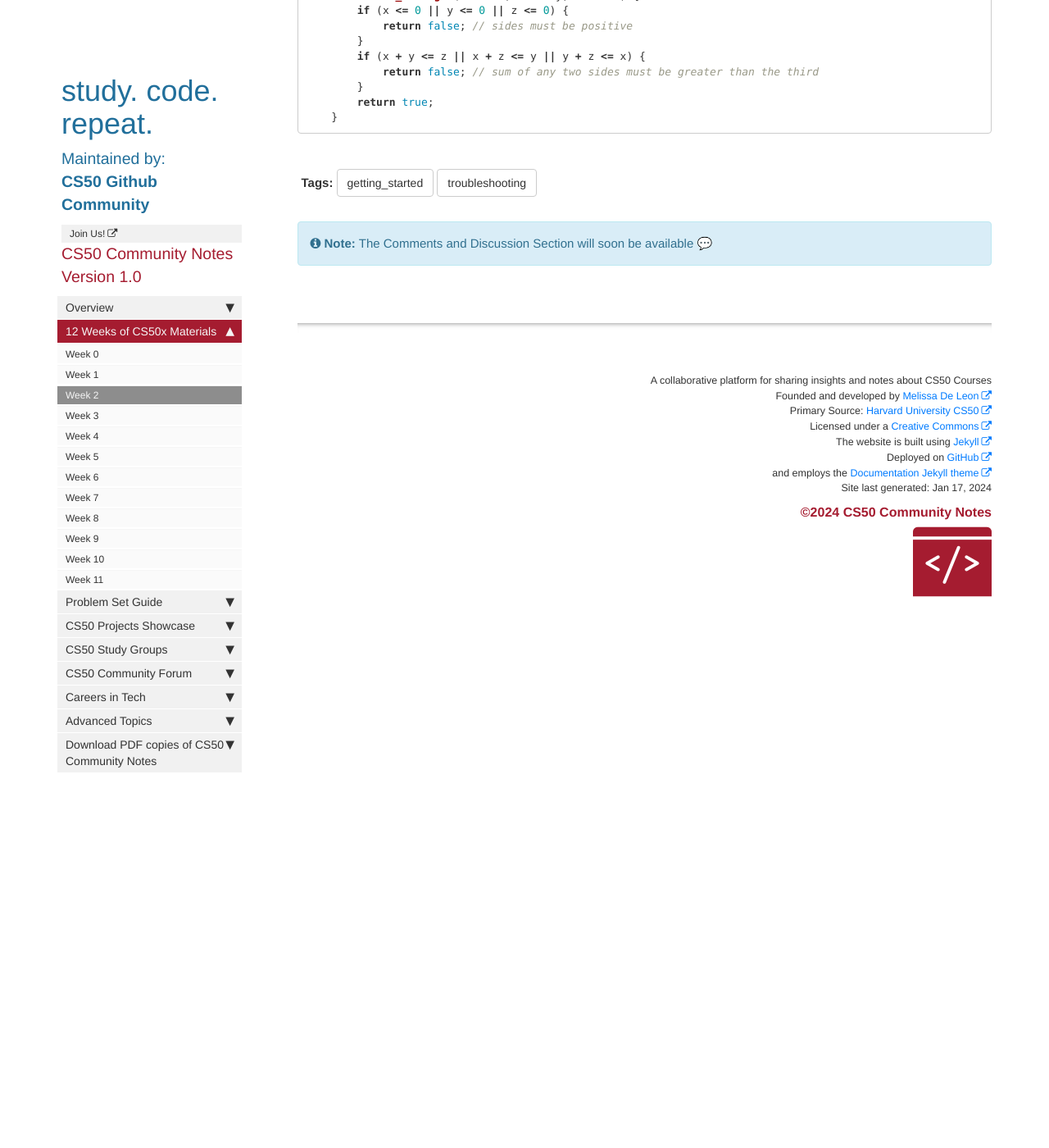
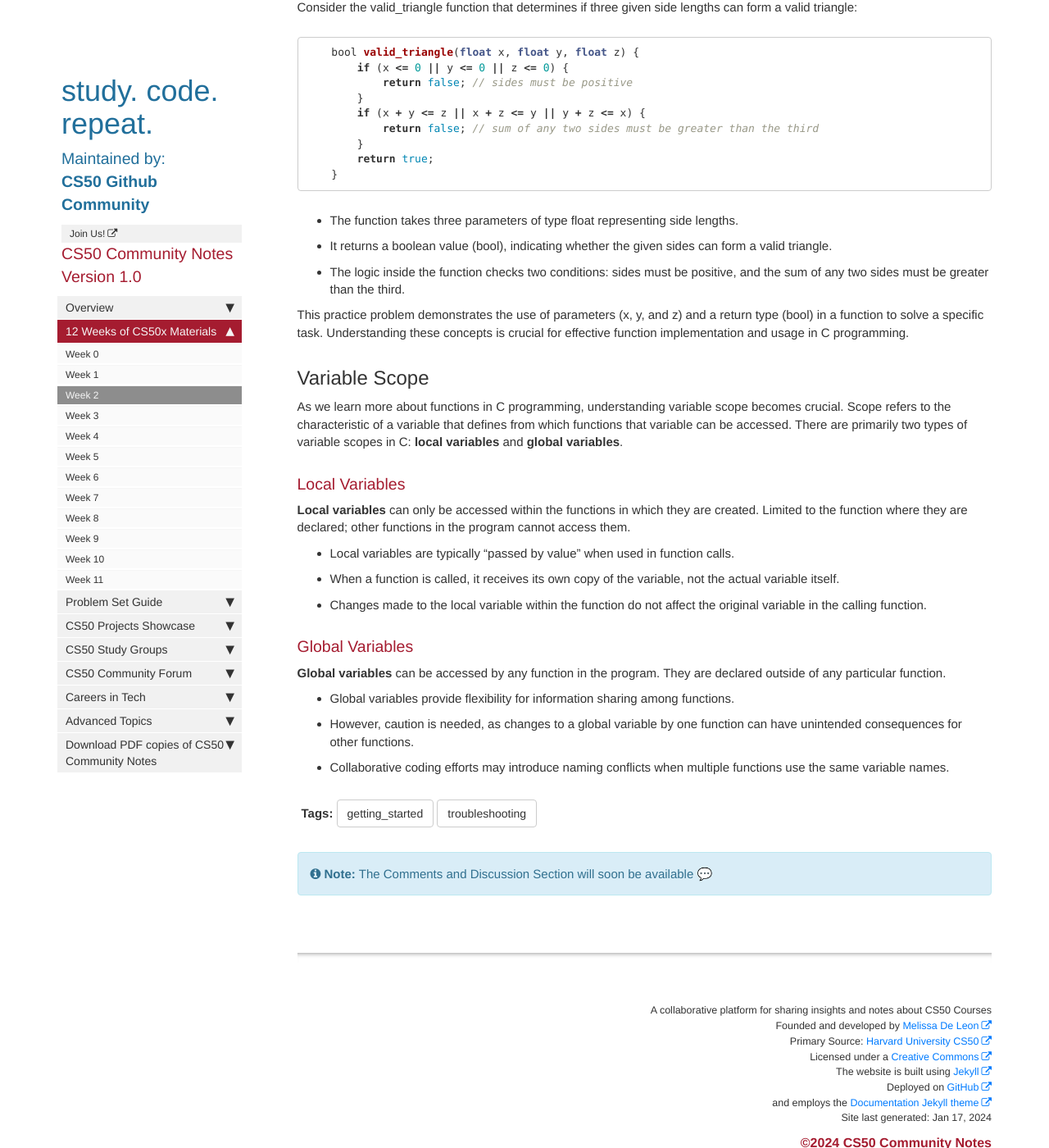
Before and after one commit to melissadeleonx/cs50-community-notes, a Jekyll site: the page built from pages/mydoc/week_2.md, in a window 1280 px wide and 1400 px high, scrolled down 3233 px. Shown: the whole window at 82% size. Built offline with Jekyll 4.4.1, drawn with Linux system fonts in a browser that asks for light colours; comment, search, counter and statistics services are not loaded; some of the changed text lies outside the part shown.

Commit message:
week 2 updated

````diff
--- a/pages/mydoc/week_2.md
+++ b/pages/mydoc/week_2.md
@@ -116,7 +116,7 @@ A sample code to understand better:
 ```
 Here, `int` is the return type, indicating that the `add` function will produce an integer result.
 
-## Practice Problem: Valid Triangle
+### Practice Problem: Valid Triangle
 
 Consider the valid_triangle function that determines if three given side lengths can form a valid triangle:
 ```c
@@ -130,3 +130,25 @@ Consider the valid_triangle function that determines if three given side lengths
         return true;
     }
 ```
+- The function takes three parameters of type float representing side lengths.
+- It returns a boolean value (bool), indicating whether the given sides can form a valid triangle.
+- The logic inside the function checks two conditions: sides must be positive, and the sum of any two sides must be greater than the third.
+
+This practice problem demonstrates the use of parameters (x, y, and z) and a return type (bool) in a function to solve a specific task. Understanding these concepts is crucial for effective function implementation and usage in C programming.
+
+## Variable Scope
+
+As we learn more about functions in C programming, understanding variable scope becomes crucial. Scope refers to the characteristic of a variable that defines from which functions that variable can be accessed. There are primarily two types of variable scopes in C: **local variables** and **global variables**.
+
+### Local Variables
+
+**Local variables** can only be accessed within the functions in which they are created. Limited to the function where they are declared; other functions in the program cannot access them.
+- Local variables are typically "passed by value" when used in function calls.
+- When a function is called, it receives its own copy of the variable, not the actual variable itself.
+- Changes made to the local variable within the function do not affect the original variable in the calling function.
+
+### Global Variables
+**Global variables** can be accessed by any function in the program. They are declared outside of any particular function.
+- Global variables provide flexibility for information sharing among functions.
+- However, caution is needed, as changes to a global variable by one function can have unintended consequences for other functions.
+- Collaborative coding efforts may introduce naming conflicts when multiple functions use the same variable names.
````
